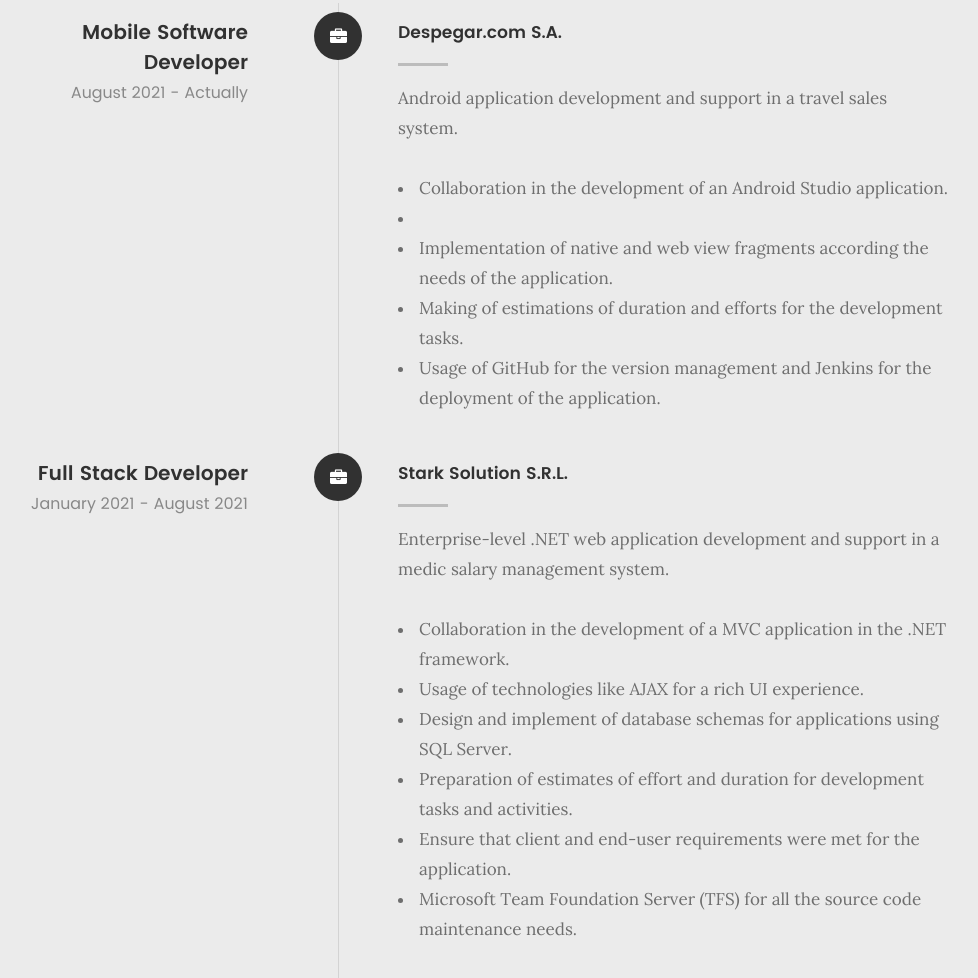
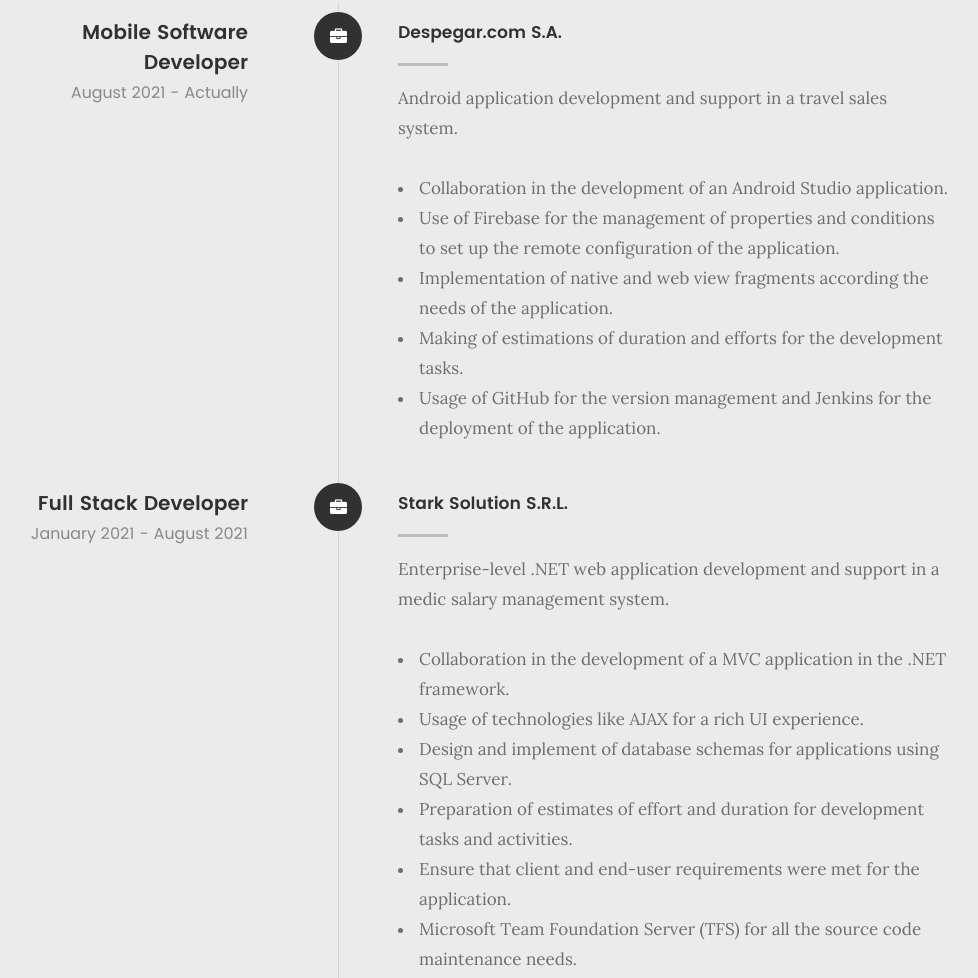
Before and after one commit to Ja4Dev/Ja4Dev.github.io, a plain HTML site: page index.html in a window 1280 px wide. Shown: the part 2804-3782 px from the top of the page, without its empty margins (161-1139 px from the left). Drawn offline with Linux system fonts and the light colour scheme; files whose address does not match are found by name.

Commit message:
Update index.html

```diff
--- a/index.html
+++ b/index.html
@@ -254,7 +254,7 @@
 	   					<p>Android application development and support in a travel sales system.
 						<ul>
 							<li>Collaboration in the development of an Android Studio application.</li>
-							<li><Use of Firebase for the management of properties and conditions to set up the remote configuration of the application.</li>
+							<li>Use of Firebase for the management of properties and conditions to set up the remote configuration of the application.</li>
 							<li>Implementation of native and web view fragments according the needs of the application.</li>
 							<li>Making of estimations of duration and efforts for the development tasks.</li>
 							<li>Usage of GitHub for the version management and Jenkins for the deployment of the application.</li>
```
